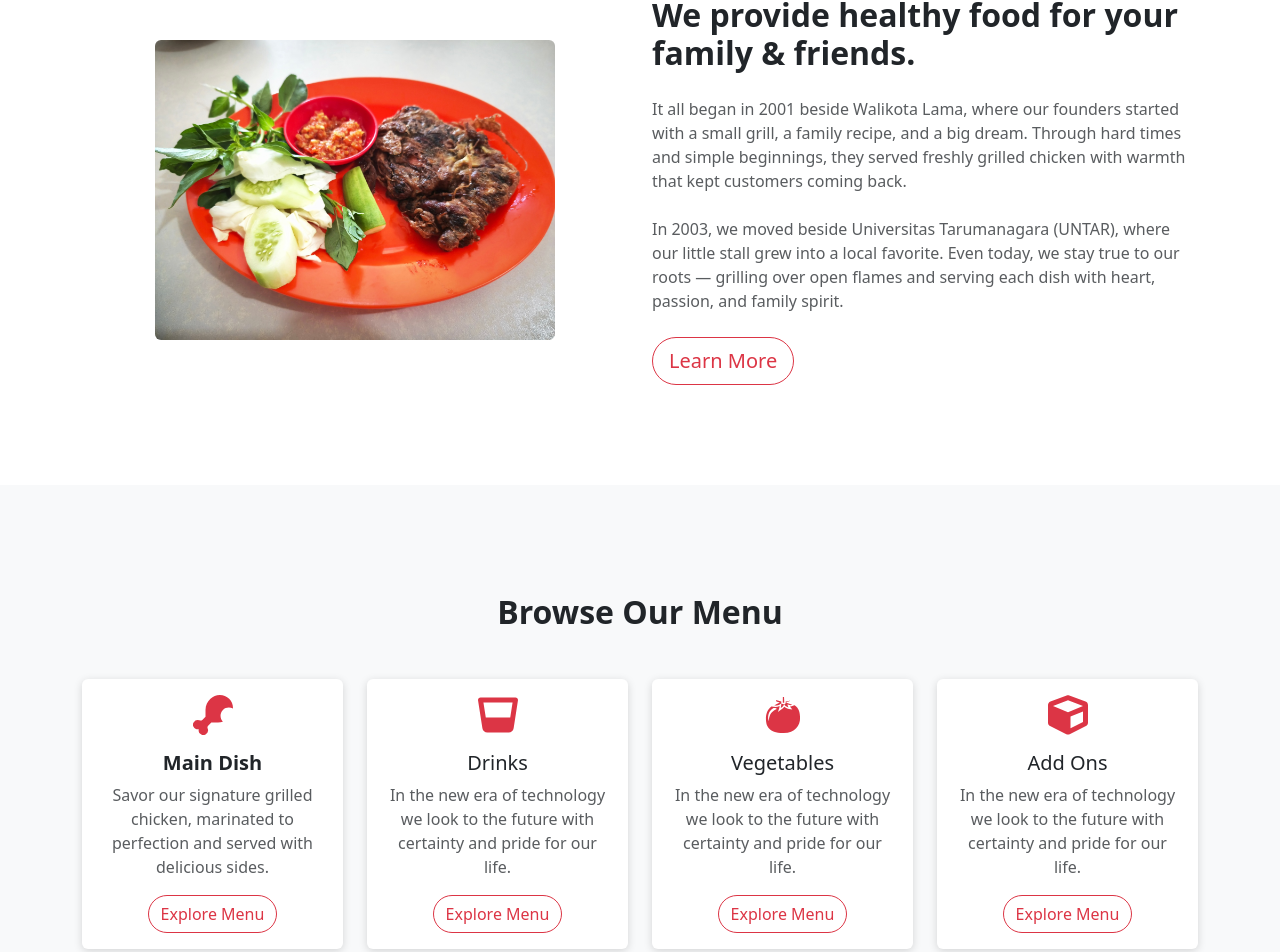
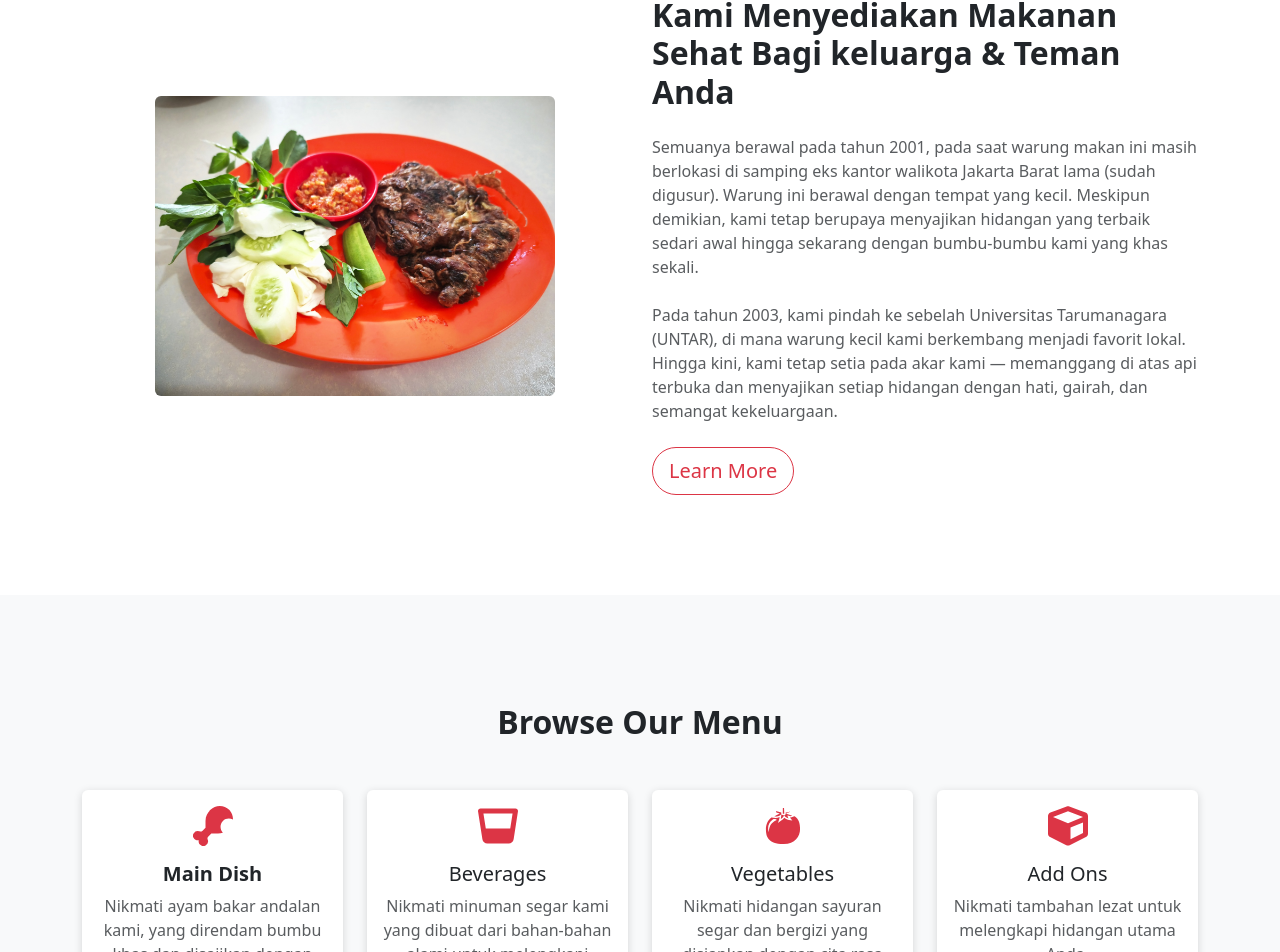
Before and after one commit to DanielKA014/uas-fe-frontend, a Next.js app in the folder project_uas/: page / in a window 1280 px wide. Shown: the part 968-1920 px from the top of the page. Built offline with nearby package versions, Linux system fonts and the light colour scheme; no server answers.

Commit message:
update homepage

```diff
--- a/project_uas/src/app/(public)/page.tsx
+++ b/project_uas/src/app/(public)/page.tsx
@@ -44,7 +44,7 @@ export default function Home() {
       </section>
 
       {/* About Section */}
-      <section className="bg-white text-center" style={{padding: "100px 0"}}>
+      <section className="bg-white text-center" style={{ padding: "100px 0" }}>
         <Container>
           <Row className="align-items-center text-md-start text-center">
             {/* Left side: Image */}
@@ -61,16 +61,15 @@ export default function Home() {
             {/* Right side: Text */}
             <Col md={6}>
               <h2 className="fw-bold mb-4">
-                We provide healthy food for your family & friends.
+                Kami Menyediakan Makanan Sehat Bagi keluarga & Teman Anda
               </h2>
               <p className="text-muted mb-4">
-                It all began in 2001 beside Walikota Lama, where our founders started with a small grill,
-                a family recipe, and a big dream. Through hard times and simple beginnings, they served
-                freshly grilled chicken with warmth that kept customers coming back.
+                Semuanya berawal pada tahun 2001, pada saat warung makan ini masih berlokasi di samping eks kantor walikota Jakarta Barat lama (sudah digusur).
+                Warung ini berawal dengan tempat yang kecil. Meskipun demikian, kami tetap berupaya menyajikan hidangan yang terbaik sedari awal hingga sekarang
+                dengan bumbu-bumbu kami yang khas sekali.
                 <br /><br />
-                In 2003, we moved beside Universitas Tarumanagara (UNTAR), where our little stall grew
-                into a local favorite. Even today, we stay true to our roots — grilling over open flames
-                and serving each dish with heart, passion, and family spirit.
+                Pada tahun 2003, kami pindah ke sebelah Universitas Tarumanagara (UNTAR), di mana warung kecil kami berkembang menjadi favorit lokal. Hingga kini,
+                kami tetap setia pada akar kami — memanggang di atas api terbuka dan menyajikan setiap hidangan dengan hati, gairah, dan semangat kekeluargaan.
               </p>
               <a href="/about" className="btn btn-outline-danger rounded-pill btn-lg">
                 Learn More
@@ -82,7 +81,7 @@ export default function Home() {
 
 
       {/* Menu section */}
-      <section className="bg-light text-center vh-70" style={{padding: "100px 0"}}>
+      <section className="bg-light text-center vh-70" style={{ padding: "100px 0" }}>
         <Container>
           <h2 className="fw-bold mb-5 mt-2">
             Browse Our Menu
@@ -95,14 +94,14 @@ export default function Home() {
                   <FaDrumstickBite size={40} className="text-danger mb-3" />
                   <Card.Title className="fw-bold mb-2">Main Dish</Card.Title>
                   <Card.Text className="text-muted">
-                    Savor our signature grilled chicken, marinated to perfection and served with delicious sides.
+                    Nikmati ayam bakar andalan kami, yang direndam bumbu khas dan disajikan dengan lauk pelengkap yang lezat.
                   </Card.Text>
                   <Button
                     variant="outline-danger"
                     className="rounded-pill"
                     onClick={() => handleCategoryClick('Main Dish')}
                   >
-                    Explore Menu
+                    Telusuri Menu
                   </Button>
                 </Card.Body>
               </Card>
@@ -112,17 +111,16 @@ export default function Home() {
               <Card className="border-0 card-hover-shadow h-100">
                 <Card.Body>
                   <FaGlassWhiskey size={40} className="mb-3 text-danger" />
-                  <Card.Title>Drinks</Card.Title>
+                  <Card.Title>Beverages</Card.Title>
                   <Card.Text className="text-muted">
-                    In the new era of technology we look to the future with
-                    certainty and pride for our life.
+                    Nikmati minuman segar kami yang dibuat dari bahan-bahan alami untuk melengkapi hidangan Anda.
                   </Card.Text>
                   <Button
                     variant="outline-danger"
                     className="rounded-pill"
                     onClick={() => handleCategoryClick('Beverages')}
                   >
-                    Explore Menu
+                    Telusuri Menu
                   </Button>
                 </Card.Body>
               </Card>
@@ -134,15 +132,14 @@ export default function Home() {
                   <GiTomato size={40} className="mb-3 text-danger" />
                   <Card.Title>Vegetables</Card.Title>
                   <Card.Text className="text-muted">
-                    In the new era of technology we look to the future with
-                    certainty and pride for our life.
+                    Nikmati hidangan sayuran segar dan bergizi yang disiapkan dengan cita rasa istimewa.
                   </Card.Text>
                   <Button
                     variant="outline-danger"
                     className="rounded-pill"
                     onClick={() => handleCategoryClick('Vegetables')}
                   >
-                    Explore Menu
+                    Telusuri Menu
                   </Button>
                 </Card.Body>
               </Card>
@@ -154,15 +151,14 @@ export default function Home() {
                   <FaCube size={40} className="mb-3 text-danger" />
                   <Card.Title>Add Ons</Card.Title>
                   <Card.Text className="text-muted">
-                    In the new era of technology we look to the future with
-                    certainty and pride for our life.
+                    Nikmati tambahan lezat untuk melengkapi hidangan utama Anda.
                   </Card.Text>
                   <Button
                     variant="outline-danger"
                     className="rounded-pill"
                     onClick={() => handleCategoryClick('Add-on')}
                   >
-                    Explore Menu
+                    Telusuri Menu
                   </Button>
                 </Card.Body>
               </Card>
```
